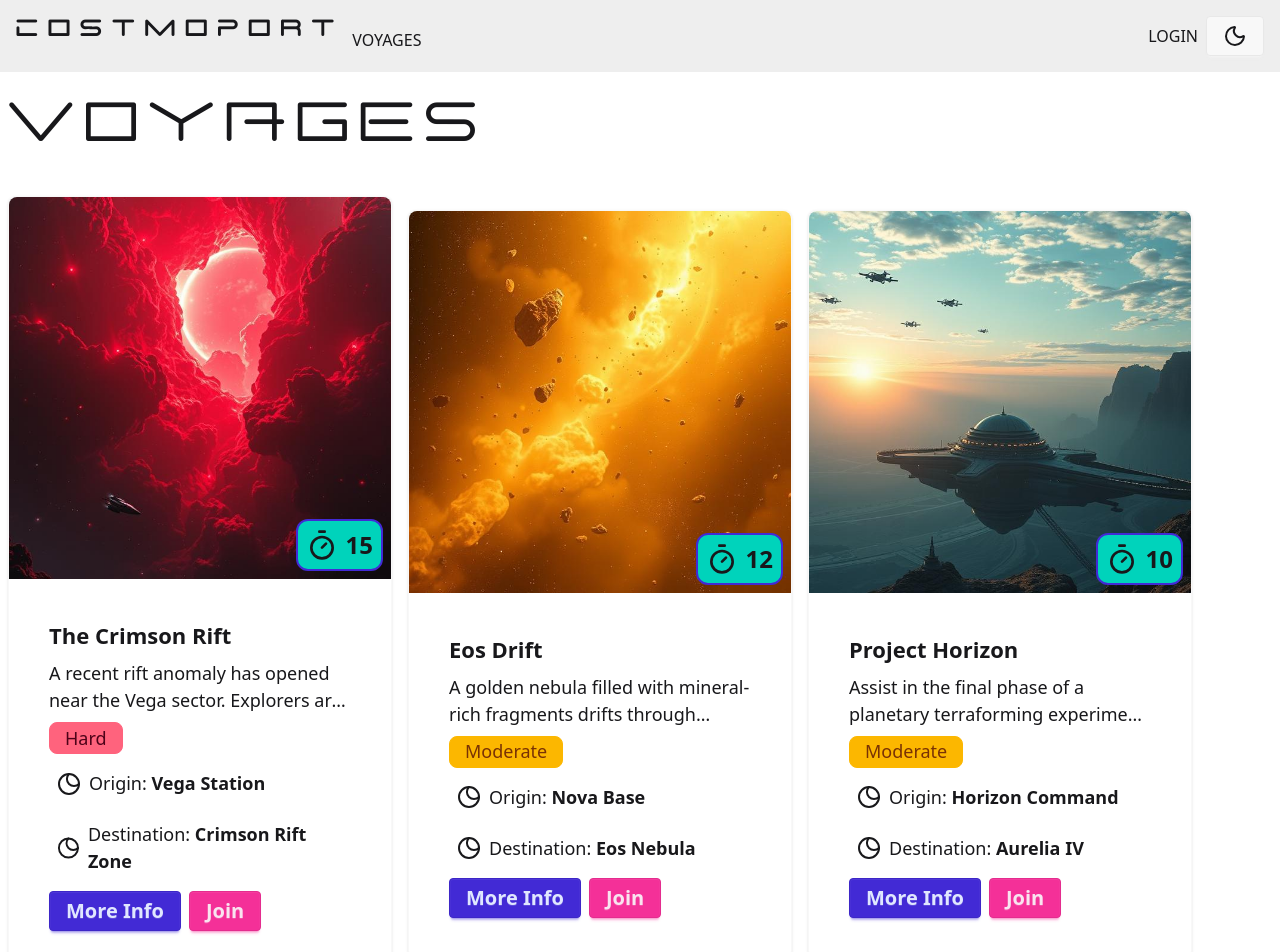
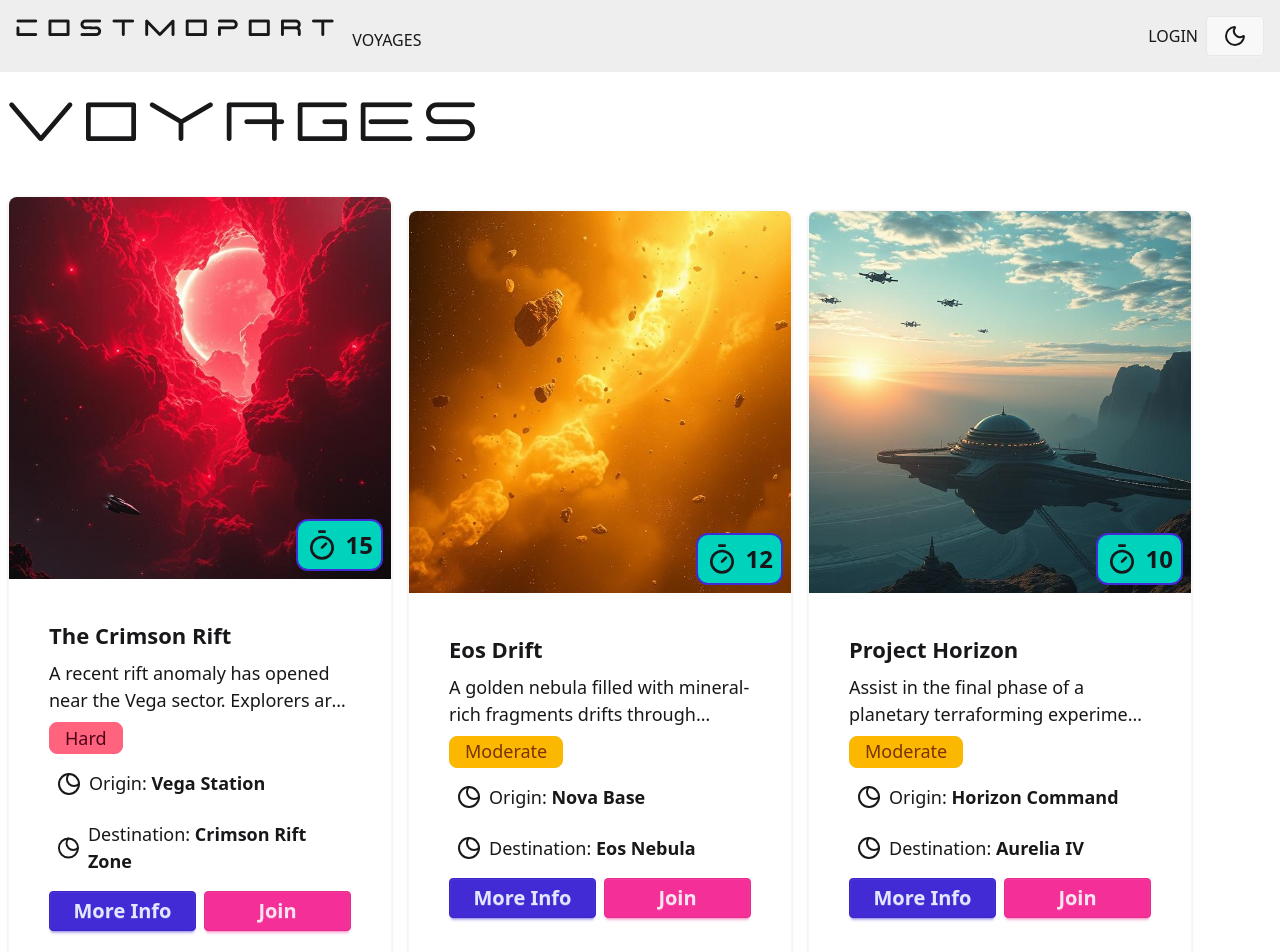
Before and after one commit to guitar6029/cosmoport, a Vue app in the folder client/: page /voyages in a window 1280 px wide. Shown: the top 952 px of the page. Built offline with nearby package versions, Linux system fonts and the light colour scheme; no server answers.

Commit message:
updated btns to flex-1

```diff
--- a/client/src/ui/VoyageCard.vue
+++ b/client/src/ui/VoyageCard.vue
@@ -38,10 +38,10 @@ defineEmits<{
                 <Eclipse class="w-6 h-6" />
                 <span>Destination: <span class="font-bold">{{ voyage.destination }}</span></span>
             </div>
-            <div class="card-actions">
-                <button @click="$emit('view-voyage-details', voyage)" class="btn btn-primary text-xl">More Info</button>
+            <div class="card-actions flex flex-col md:flex-row items-center gap-2">
+                <button @click="$emit('view-voyage-details', voyage)" class="btn btn-primary flex-1 text-xl">More Info</button>
                 <RouterLink :to="{ name: 'voyage-details', params: { name: voyage.name } }"
-                    class="btn btn-secondary text-xl">Join</RouterLink>
+                    class="btn btn-secondary text-xl flex-1">Join</RouterLink>
             </div>
         </div>
     </div>
```
